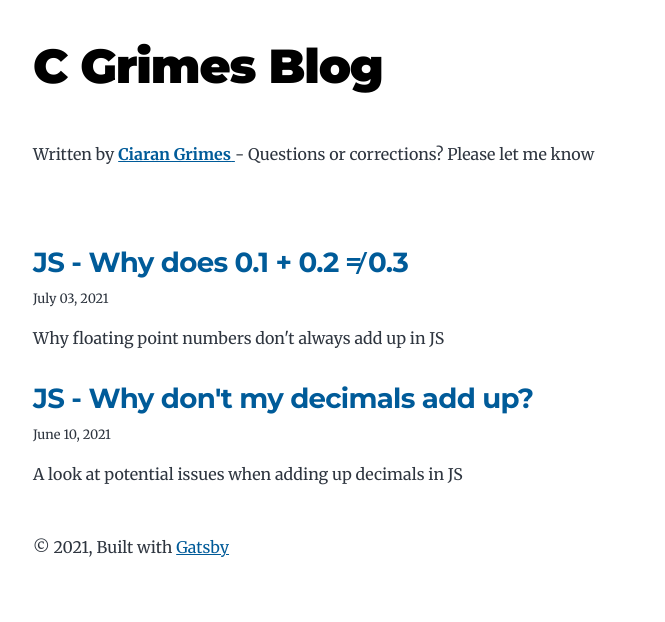
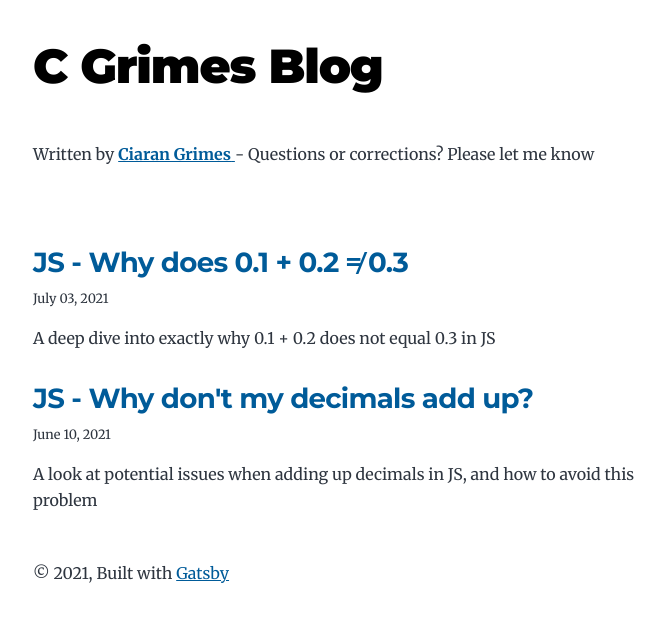
Before and after one commit to cgrimes01/blog, a Gatsby site: page / in a window 1280 px wide. Shown: the whole page, without its empty margins (291-956 px from the left). Built offline with nearby package versions, Linux system fonts and the light colour scheme; Gatsby itself is replaced by a stand-in of ours.

Commit message:
Make the first 2 blog descriptions clearer

```diff
--- a/content/blog/js-why-does-0.1-plus-0.2-not-equal-0.3/index.md
+++ b/content/blog/js-why-does-0.1-plus-0.2-not-equal-0.3/index.md
@@ -1,7 +1,7 @@
 ---
 title: JS - Why does 0.1 + 0.2 ≠ 0.3
 date: "2021-07-03"
-description: "Why floating point numbers don't always add up in JS"
+description: "A deep dive into exactly why 0.1 + 0.2 does not equal 0.3 in JS"
 ---
 
 This is a JS issue that most frontend devs come across at some point. If you haven't done so already then go to the console and just type 0.1 + 0.2 === 0.3.
--- a/content/blog/js-why-my-decimals-dont-add-up/index.md
+++ b/content/blog/js-why-my-decimals-dont-add-up/index.md
@@ -1,7 +1,7 @@
 ---
 title: JS - Why don't my decimals add up?
 date: "2021-06-10"
-description: "A look at potential issues when adding up decimals in JS"
+description: "A look at potential issues when adding up decimals in JS, and how to avoid this problem"
 ---
 
 I came across a bug recently for a simple table of inputs. A user is able to add a series of numbers, up to 2 decimal places, and then when a save button is clicked the total is validated to make sure that it is between 0 and 100. The issue that the user had is that from their perspective they had entered a series of decimals that added up to exactly 100 but the form was stopping them from saving, giving the error message that the total was over 100.
```
